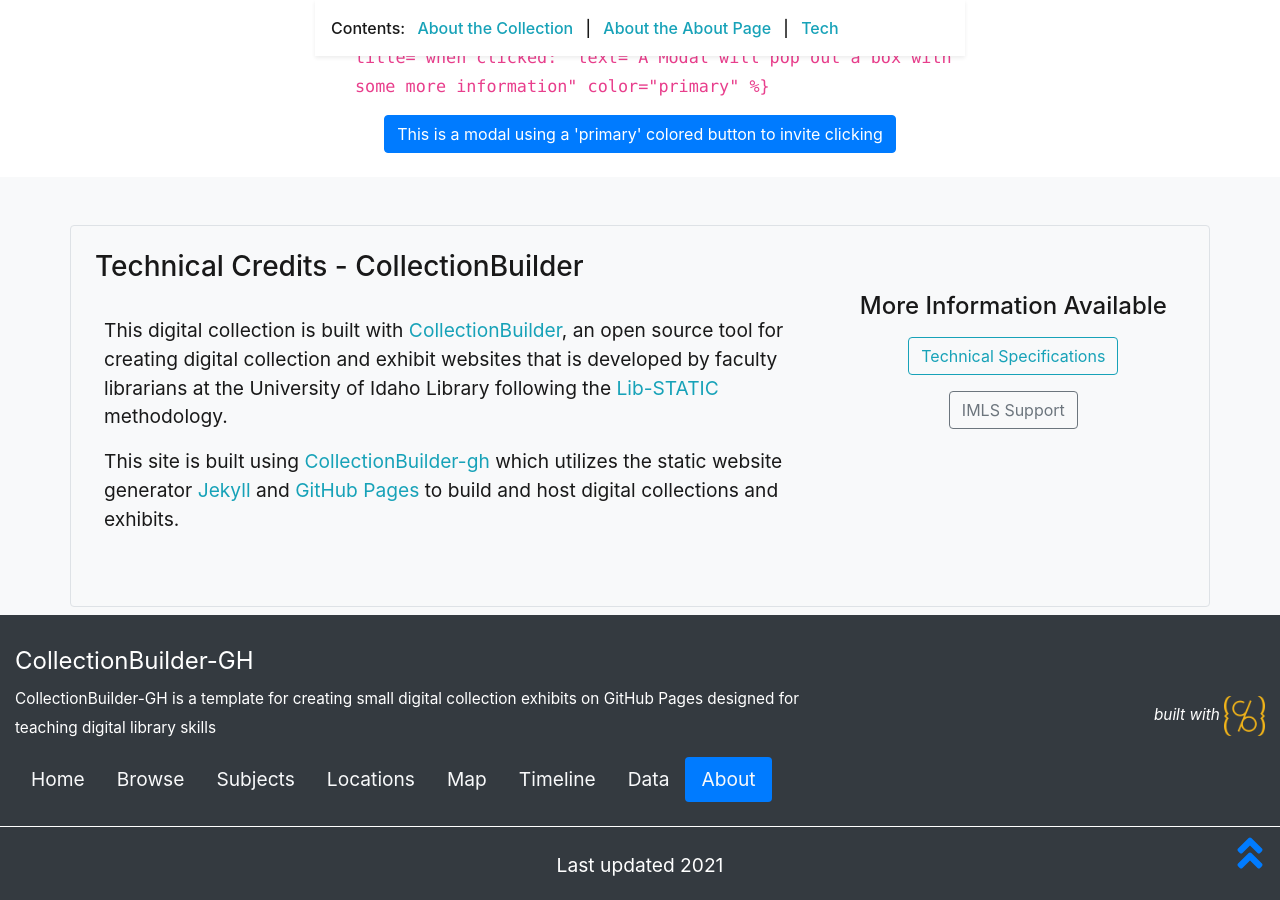
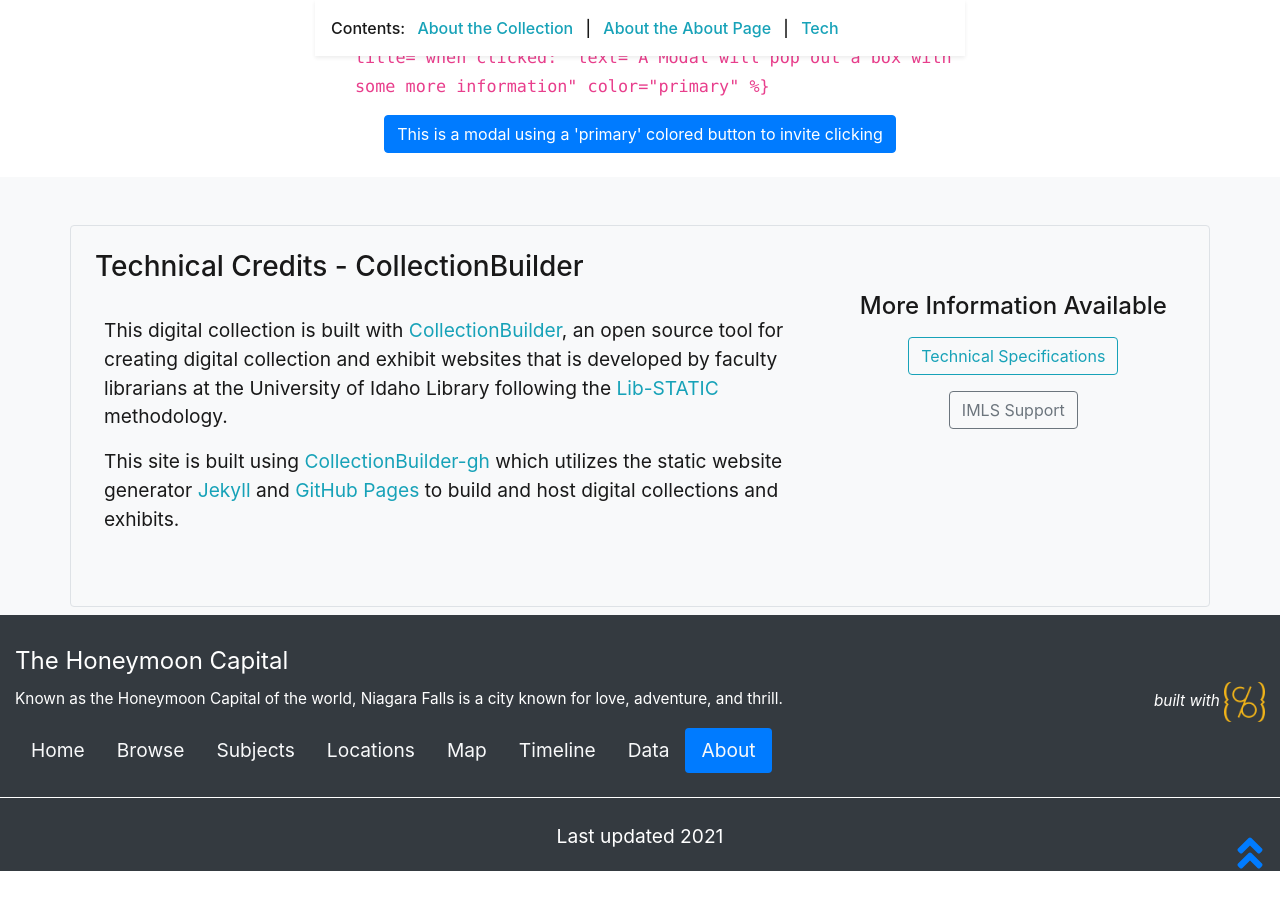
Before and after one commit to mmclean6/honeymooncapital, a Jekyll site: the page built from pages/about.md, in a window 1280 px wide and 900 px high, scrolled down 5180 px. Built offline with Jekyll 4.4.1, drawn with Linux system fonts in a browser that asks for light colours; after the commit the page ends 6051 px from its top, so only the background shows below that; some of the changed text lies outside the part shown.

Commit message:
Update _config.yml

```diff
--- a/_config.yml
+++ b/_config.yml
@@ -20,14 +20,14 @@
 # SITE SETTINGS
 #
 # title of site appears in banner
-title: CollectionBuilder-GH
+title: The Honeymoon Capital
 # tagline, a short phrase that will appear throughout the site in the top banner
-tagline: a template for creating simple digital exhibits
+tagline: Displays of Love in the Niagara Region
 # description appears in meta tags and other locations
 # this description might appear in search result lists, keep around 160 characters max
-description: "CollectionBuilder-GH is a template for creating small digital collection exhibits on GitHub Pages designed for teaching digital library skills"
+description: "Known as the Honeymoon Capital of the world, Niagara Falls is a city known for love, adventure, and thrill."
 # creator of the digital collection, to appear in meta tags; we typically use our GitHub usernames but feel free to just use your name
-author: CollectionBuilder
+author: Marley McLean
 
 ##########
 # COLLECTION SETTINGS
```
